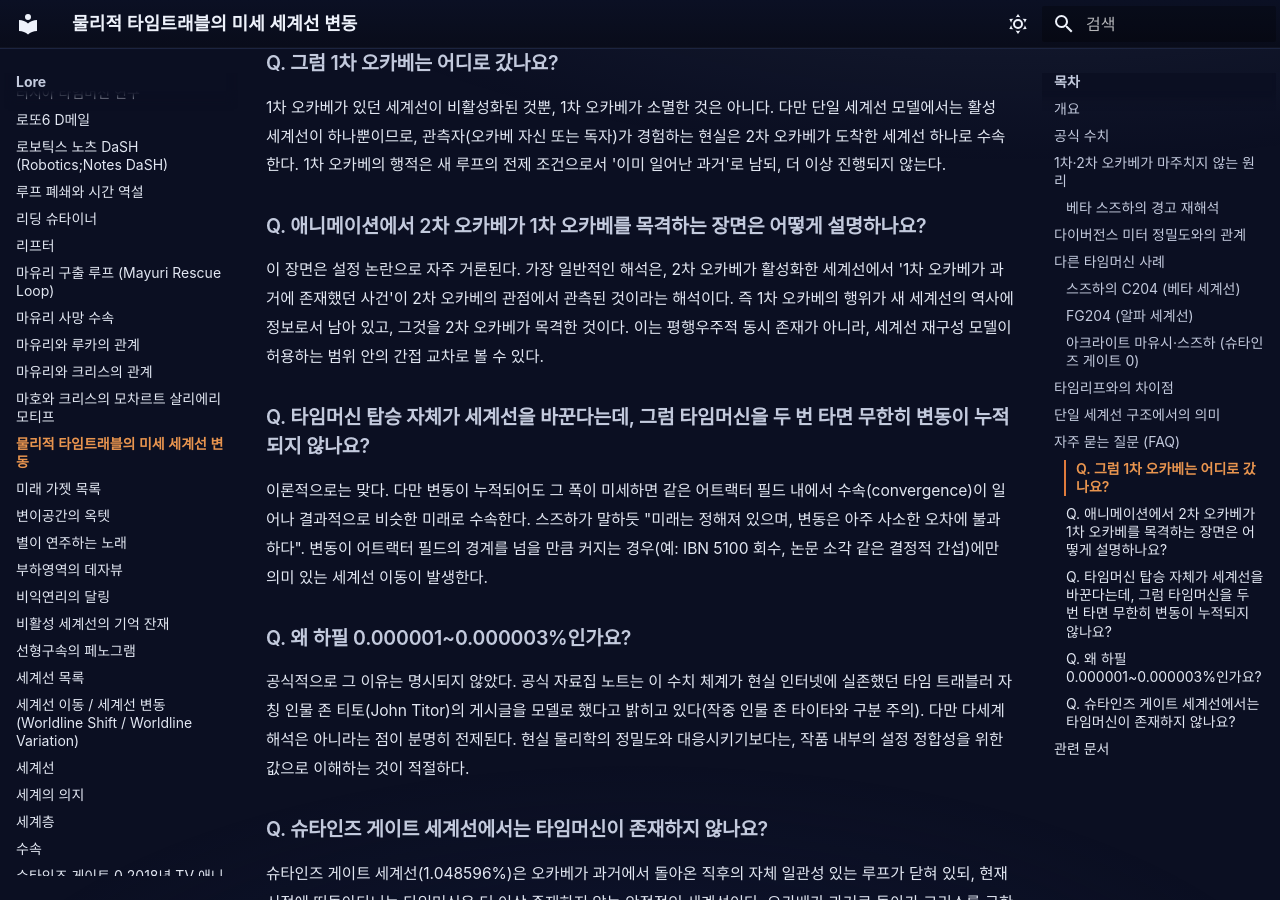
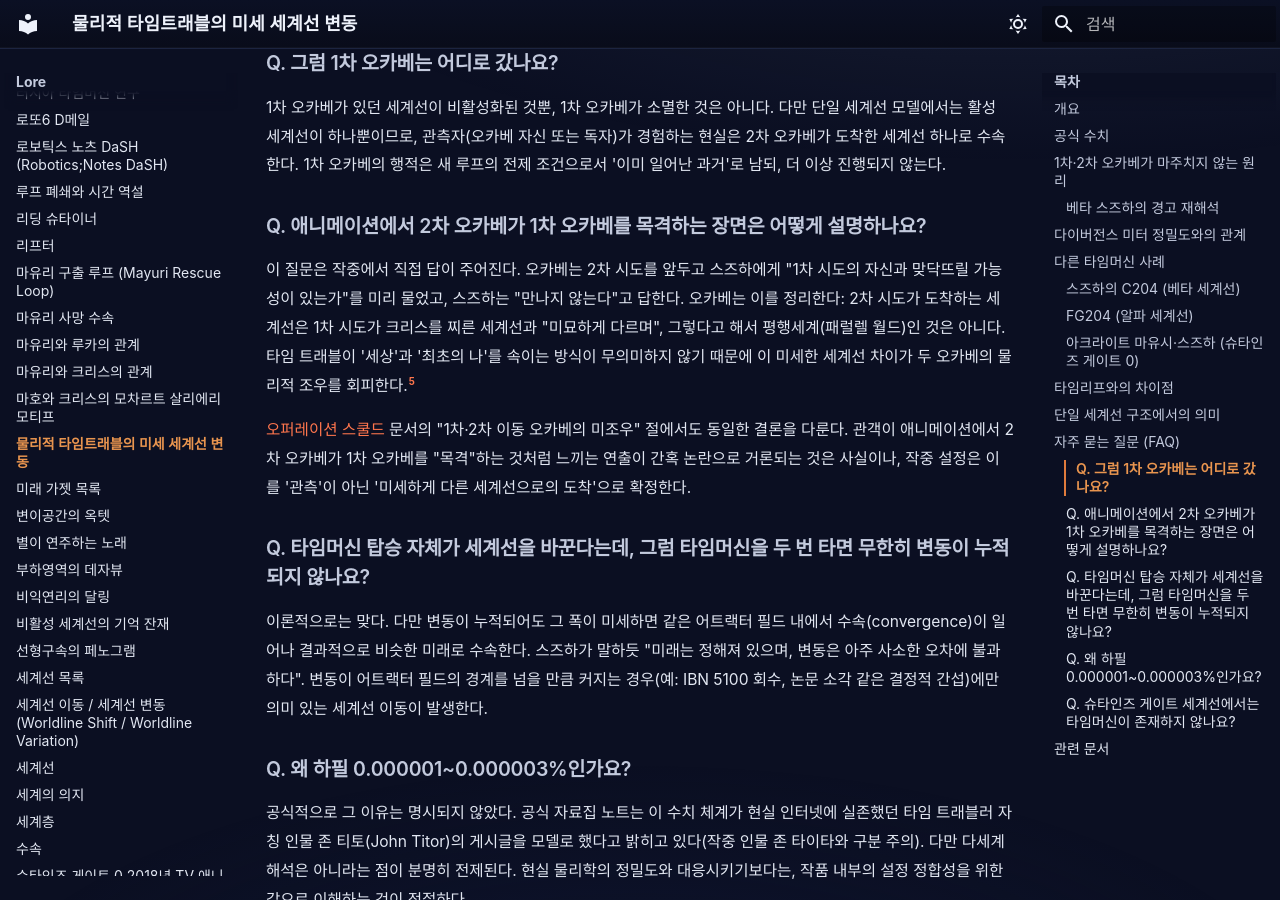
Before and after one commit to sgwiki/sgwiki.github.io, an MkDocs documentation site: the page built from wiki/lore/물리적-타임트래블의-미세-세계선-변동.md, in a window 1280 px wide and 900 px high, scrolled down 5224 px. Built offline with MkDocs 1.6.1 and Material for MkDocs 9.7.7, drawn with Linux system fonts in a browser that asks for light colours; some web fonts are replaced; some of the changed text lies outside the part shown.

Commit message:
fix(wiki): 물리적-타임트래블의-미세-세계선-변동 — P10 b70d8679 패치 적용

```diff
--- a/wiki/lore/물리적-타임트래블의-미세-세계선-변동.md
+++ b/wiki/lore/물리적-타임트래블의-미세-세계선-변동.md
@@ -123,7 +123,9 @@ C204는 'Cristina'의 이니셜을 딴 이름으로, 그 기초 이론은 SERN
 
 ### Q. 애니메이션에서 2차 오카베가 1차 오카베를 목격하는 장면은 어떻게 설명하나요?
 
-이 장면은 설정 논란으로 자주 거론된다. 가장 일반적인 해석은, 2차 오카베가 활성화한 세계선에서 '1차 오카베가 과거에 존재했던 사건'이 2차 오카베의 관점에서 관측된 것이라는 해석이다. 즉 1차 오카베의 행위가 새 세계선의 역사에 정보로서 남아 있고, 그것을 2차 오카베가 목격한 것이다. 이는 평행우주적 동시 존재가 아니라, 세계선 재구성 모델이 허용하는 범위 안의 간접 교차로 볼 수 있다.
+이 질문은 작중에서 직접 답이 주어진다. 오카베는 2차 시도를 앞두고 스즈하에게 "1차 시도의 자신과 맞닥뜨릴 가능성이 있는가"를 미리 물었고, 스즈하는 "만나지 않는다"고 답한다. 오카베는 이를 정리한다: 2차 시도가 도착하는 세계선은 1차 시도가 크리스를 찌른 세계선과 "미묘하게 다르며", 그렇다고 해서 평행세계(패럴렐 월드)인 것은 아니다. 타임 트래블이 '세상'과 '최초의 나'를 속이는 방식이 무의미하지 않기 때문에 이 미세한 세계선 차이가 두 오카베의 물리적 조우를 회피한다.[^5]
+
+[오퍼레이션 스쿨드](오퍼레이션-스쿨드.md) 문서의 "1차·2차 이동 오카베의 미조우" 절에서도 동일한 결론을 다룬다. 관객이 애니메이션에서 2차 오카베가 1차 오카베를 "목격"하는 것처럼 느끼는 연출이 간혹 논란으로 거론되는 것은 사실이나, 작중 설정은 이를 '관측'이 아닌 '미세하게 다른 세계선으로의 도착'으로 확정한다.
 
 ### Q. 타임머신 탑승 자체가 세계선을 바꾼다는데, 그럼 타임머신을 두 번 타면 무한히 변동이 누적되지 않나요?
 
@@ -147,3 +149,5 @@ C204는 'Cristina'의 이니셜을 딴 이름으로, 그 기초 이론은 SERN
 - [타임리프](타임리프.md) — 기억 전송 방식과 물리적 타임트래블의 차이
 - [어트랙터 필드](어트랙터-필드와-수속.md) — 미세 변동이 수속의 범위를 벗어나지 않는 이유
 - [루프 폐쇄](루프-폐쇄와-시간-역설.md) — 자체 일관성 있는 루프의 성립 조건
+
+[^5]: 『Steins;Gate Elite』 「경계면상의 슈타인즈 게이트」 — 오카베 독백: "결론은 '만나지 않는다'였다. 지금부터 갈 곳은 내가 아까 크리스를 죽여버린 세계선이랑 미묘하게 다르다고 한다. 그렇다고 해서 그게 평행세계 패럴렉 월드란 소리는 아니다. 타임 트래블로 '세상'과 '최초의 나'를 속이는 건 무의미하지 않다."
```
